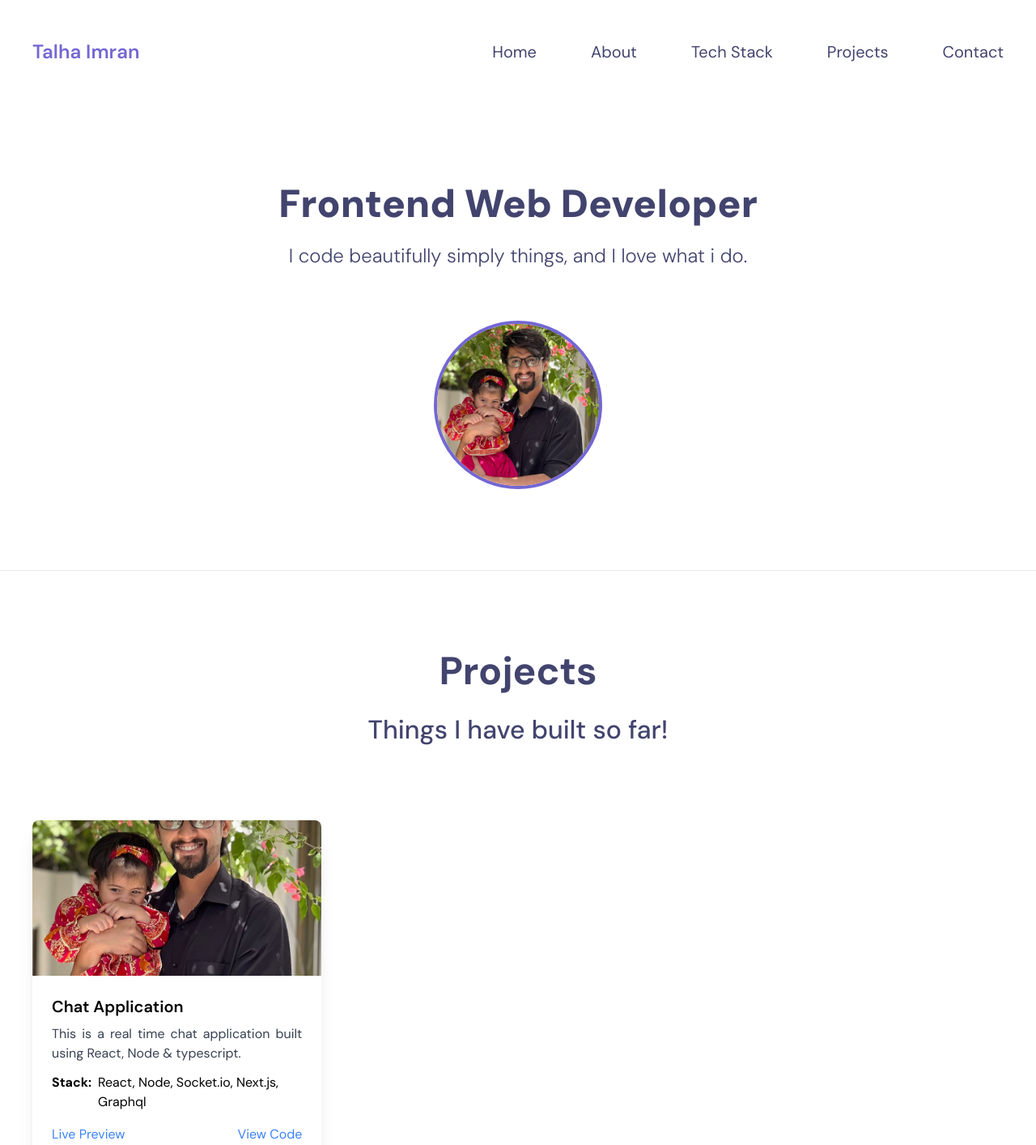
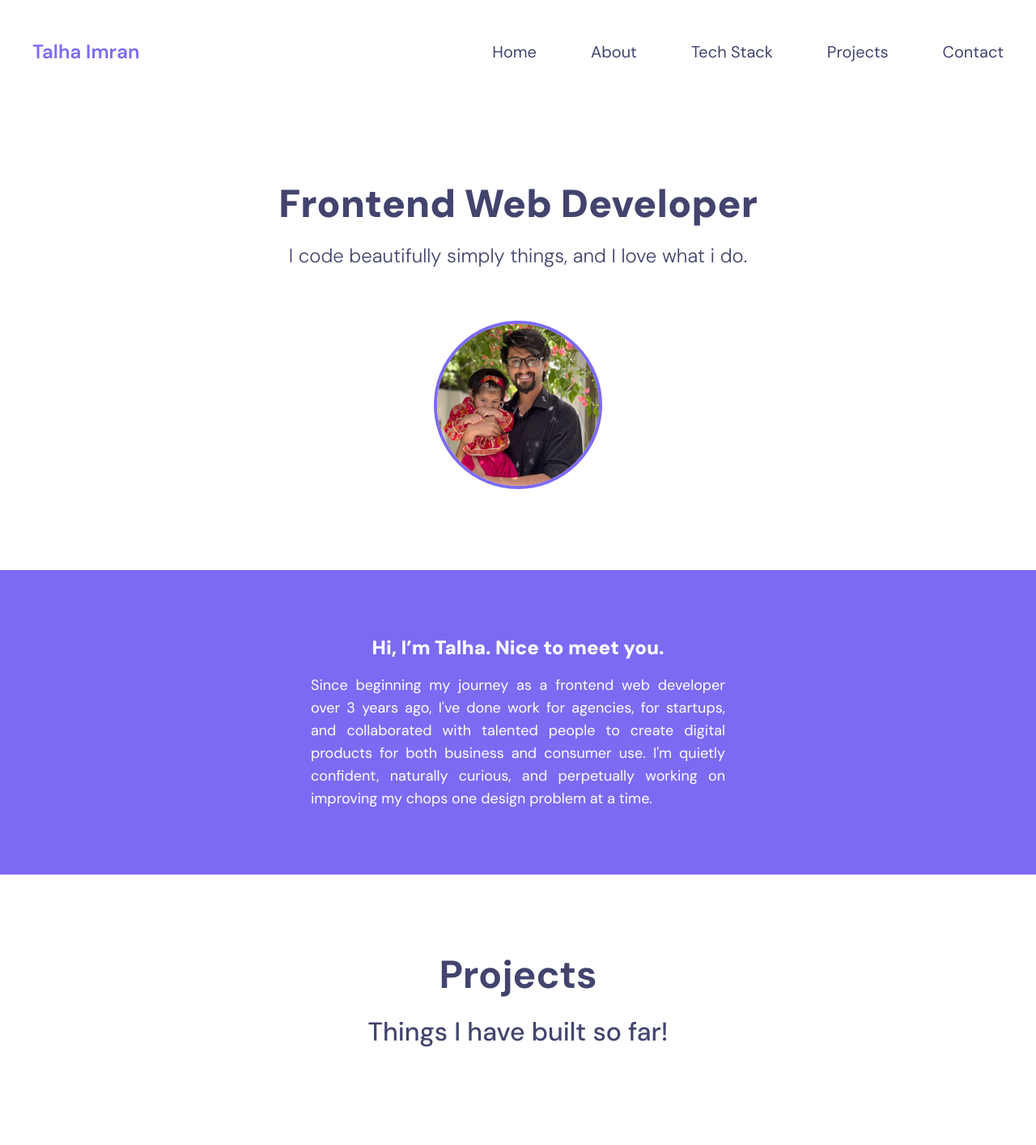
Before and after one commit to talhaimran777/portfolio-website, a Next.js app: page / in a window 1280 px wide. Shown: the top 1414 px of the page at 81% size. Built offline with nearby package versions, Linux system fonts and the light colour scheme.

Commit message:
Updated hero section & added into section.

```diff
--- a/src/app/page.tsx
+++ b/src/app/page.tsx
@@ -1,4 +1,5 @@
 import HeroSection from "components/HeroSection";
+import IntroSection from "components/IntroSection";
 import Projects from "components/Projects";
 import Navbar from "components/ui/Navbar";
 
@@ -7,7 +8,7 @@ export default function Home() {
     <div className="px-2 min-[1208px]:px-0">
       <Navbar />
       <HeroSection />
-      <hr />
+      <IntroSection />
       <Projects />
     </div>
   );
--- a/src/components/HeroSection.tsx
+++ b/src/components/HeroSection.tsx
@@ -3,19 +3,19 @@ import ProfilePic from "images/profile-pic.jpg";
 
 const HeroSection = () => {
   return (
-    <div className="my-[50px] lg:my-[100px] flex flex-col justify-center items-center">
+    <div className="my-[70px] lg:my-[100px] flex flex-col justify-center items-center">
       <div className="flex justify-center items-center mb-16">
         <div className="font-bold leading-[70px] text-[#42446E] text-center">
           <h1 className="text-3xl lg:text-5xl lg:mb-6 font-black">
             Frontend Web Developer
           </h1>
-          <p className="text-3xl lg:text-2xl font-light">
+          <p className="text-xl lg:text-2xl font-light">
             I code beautifully simply things, and I love what i do.
           </p>
         </div>
       </div>
       <Image
-        className="h-52 w-52 rounded-full border-4 border-[#7367D3]"
+        className="h-52 w-52 rounded-full border-4 border-[#7B6BF3]"
         src={ProfilePic}
         alt="Profile Image"
         placeholder="blur"
--- /dev/null
+++ b/src/components/IntroSection.tsx
@@ -0,0 +1,23 @@
+import React from "react";
+
+const IntroSection = () => {
+  return (
+    <div className="bg-[#7B6BF3]">
+      <div className="w-full py-16 lg:py-20 px-4 lg:px-0 text-white text-center max-w-lg mx-auto">
+        <h1 className="text-xl lg:text-2xl font-black mb-4">
+          Hi, I’m Talha. Nice to meet you.
+        </h1>
+        <p className="text-justify text-md lg:text-lg">
+          Since beginning my journey as a frontend web developer over 3 years
+          ago, I&apos;ve done work for agencies, for startups, and collaborated
+          with talented people to create digital products for both business and
+          consumer use. I&apos;m quietly confident, naturally curious, and
+          perpetually working on improving my chops one design problem at a
+          time.
+        </p>
+      </div>
+    </div>
+  );
+};
+
+export default IntroSection;
--- a/src/components/Projects.tsx
+++ b/src/components/Projects.tsx
@@ -8,7 +8,7 @@ const Projects = () => {
         heading="Projects"
         secondaryHeading="Things I have built so far!"
       />
-      <div className="grid md:grid-cols-2 xl:grid-cols-3 gap-16 my-16 lg:my-24">
+      <div className="grid md:grid-cols-2 xl:grid-cols-3 gap-16 my-16 lg:my-32">
         <Card
           title="Chat Application"
           description="This is a real time chat application built using React, Node & typescript."
--- a/src/components/ui/Navbar.tsx
+++ b/src/components/ui/Navbar.tsx
@@ -12,7 +12,9 @@ const Navbar = () => {
   return (
     <nav className="py-6 lg:py-12 text-[#42446E]">
       <div className="flex justify-between items-center max-w-[1200px] mx-auto">
-        <div className="font-semibold text-xl lg:text-2xl text-[#7367D3]">Talha Imran</div>
+        <div className="font-semibold text-xl lg:text-2xl text-[#7B6BF3]">
+          Talha Imran
+        </div>
         <div className="hidden lg:block">
           <ul className="space-x-[67px]">
             <li className="inline-block">
--- a/src/components/ui/SectionInto.tsx
+++ b/src/components/ui/SectionInto.tsx
@@ -10,7 +10,9 @@ const SectionInto = ({
   return (
     <div className="text-center text-[#42446E]">
       <h1 className="text-3xl lg:text-5xl font-bold mb-2 lg:mb-8">{heading}</h1>
-      <p className="text-2xl lg:text-[32px] text-[#42446E] font-medium">{secondaryHeading}</p>
+      <p className="text-xl lg:text-[32px] text-[#42446E] font-medium">
+        {secondaryHeading}
+      </p>
     </div>
   );
 };
```
